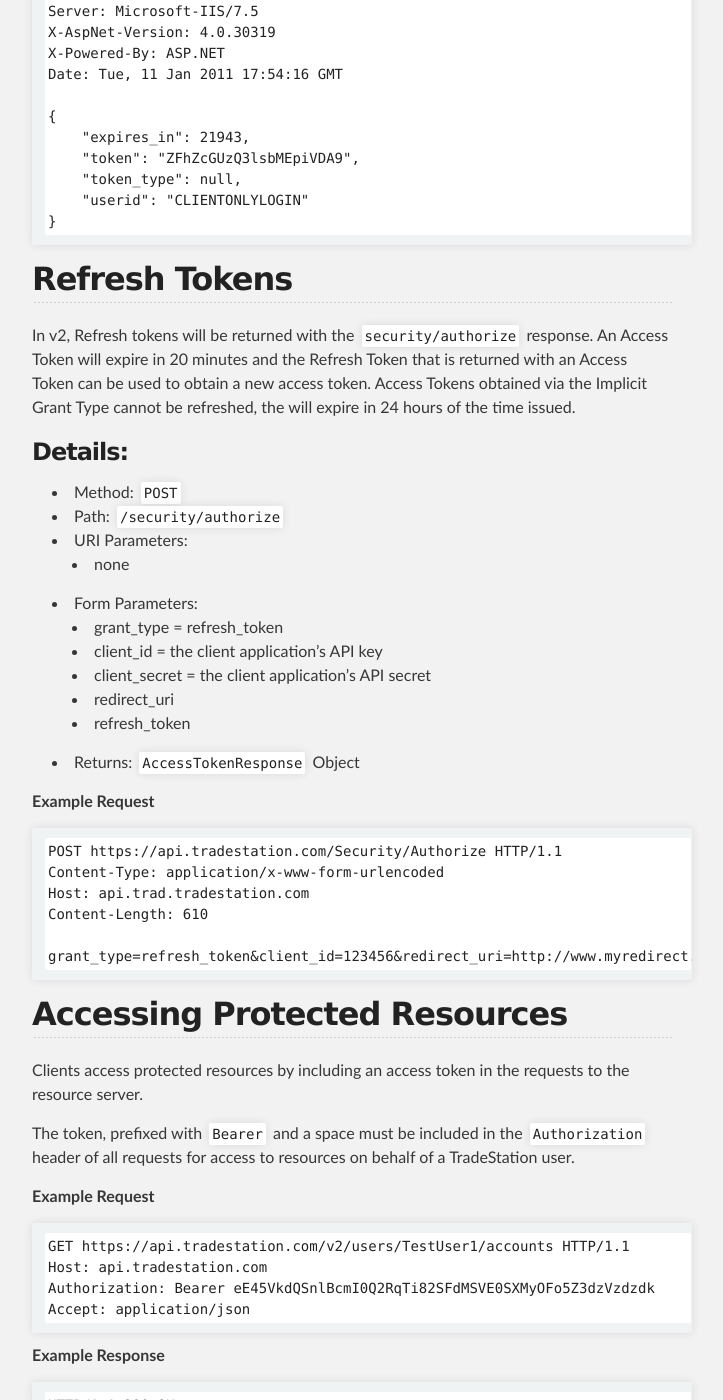
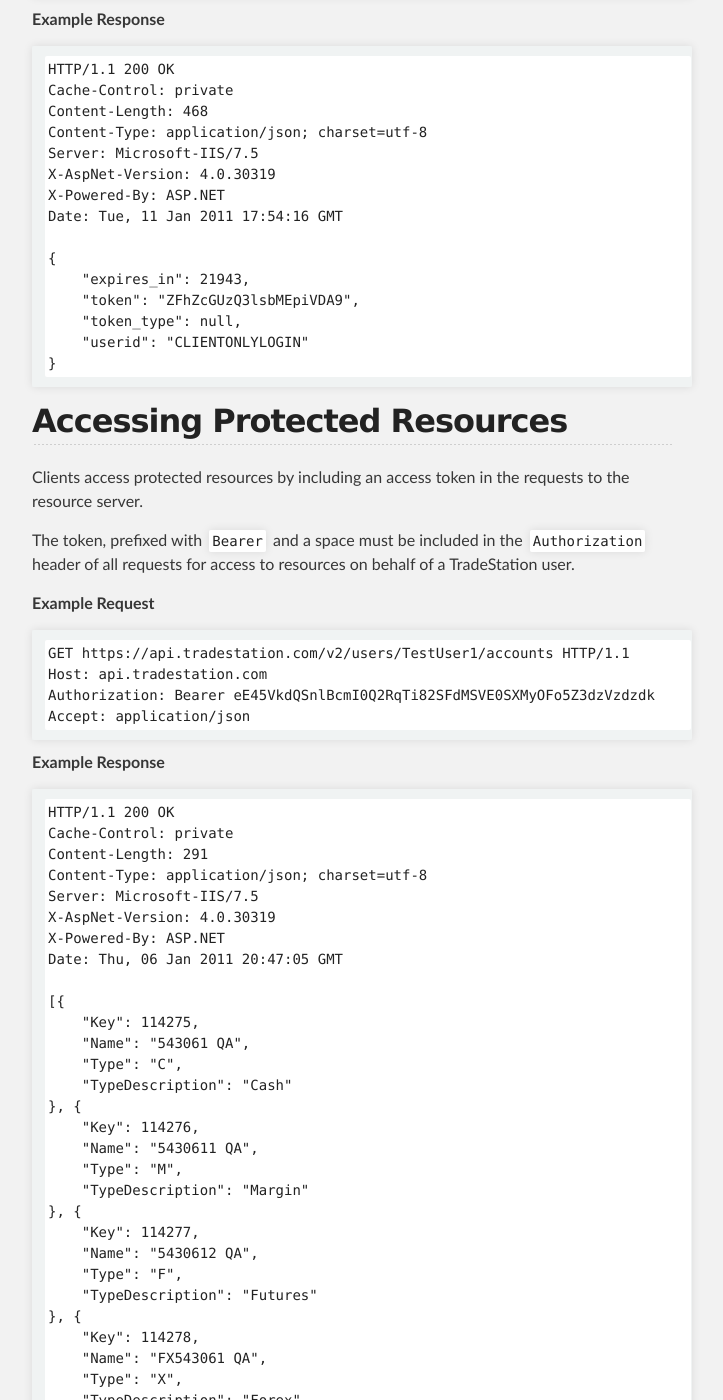
Before and after one commit to tradestation/webapi-docs, a Jekyll site: the page built from en/getting-started/security-overview.md, in a window 1280 px wide and 1400 px high, scrolled down 6745 px. Shown: the whole window, without its empty margins (288-1011 px from the left). Built offline with Jekyll 4.4.1, drawn with Linux system fonts in a browser that asks for light colours; some of the changed text lies outside the part shown.

Commit message:
Adds more documentation pages to Getting Started and Security sections

```diff
--- a/_includes/navbar-gen.html
+++ b/_includes/navbar-gen.html
@@ -1,15 +1,47 @@
 <!-- NAVBAR -->
-<div class="navbar">
+<nav>
+    <ul>
 {% assign categories = site.pages | map: 'to_liquid' | map: 'category' %}
 {% assign usedCategories = '' %}
 {% for category in categories %}{% if category %}
     {% capture categoryToCheck %},{{category}},{% endcapture %}
     {% unless usedCategories contains categoryToCheck %}
-    <h3 style="color: red; text-transform: capitalize;">{{ category | replace: '-', ' ' }}</h3>
-        {% for doc in site.pages %}{% if doc.category == category %}
-    <a href="{{ doc.url }}">{{ doc.title }}</a>
-        {% endif %}{% endfor %}
+        <li style="color: red; text-transform: capitalize;">
+        {% for doc in site.pages %}
+            {% capture title %}{{ doc.title | upcase }}{% endcapture %}
+            {% capture cat %}{{ category | replace: '-', ' ' | upcase }}{% endcapture %}
+            {% if title == cat %}<a href="{{ site.baseurl }}/en/{{ category }}/">{% endif %}
+        {% endfor %}
+            {{ category | replace: '-', ' ' }}
+        {% for doc in site.pages %}
+            {% capture title %}{{ doc.title | upcase }}{% endcapture %}
+            {% capture cat %}{{ category | replace: '-', ' ' | upcase }}{% endcapture %}
+            {% if title == cat %}</a>{% endif %}
+        {% endfor %}
+            <ul>
+        {% for weight in (1..10) %}
+            {% for doc in site.pages %}
+                {% if doc.category == category and doc.weight == weight %}
+                <li><a href="{{ site.baseurl }}{{ doc.url }}">{{ doc.title }}</a></li>
+                {% endif %}
+            {% endfor %}
+        {% endfor %}
+        {% for doc in site.pages %}
+            {% if doc.category == category %}
+                {% capture title %}{{ doc.title | upcase }}{% endcapture %}
+                {% capture cat %}{{ category | replace: '-', ' ' | upcase }}{% endcapture %}
+                {% if title == cat %}
+                {% else %}
+                    {% unless doc.weight %}
+                <li><a href="{{ site.baseurl }}{{ doc.url }}">{{ doc.title }}</a></li>
+                    {% endunless %}
+                {% endif %}
+            {% endif %}
+        {% endfor %}
         {% capture usedCategories %}{{ usedCategories }}{{ categoryToCheck }}{% endcapture %}
+            </ul>
+        </li>
     {% endunless %}
 {% endif %}{% endfor %}
-</div>
+    </ul>
+</nav>
--- a/_layouts/en.html
+++ b/_layouts/en.html
@@ -1,5 +1,5 @@
 {% include head.html %}
-{% include navbar.html %}
+{% include navbar-gen.html %}
         <!-- MAIN CONTENT -->
         <div id="main_content_wrap" class="outer">
             <section id="main_content" class="inner">
--- a/en/getting-started/security-overview.md
+++ b/en/getting-started/security-overview.md
@@ -275,33 +276,6 @@
         "userid": "CLIENTONLYLOGIN"
     }
 
-## Refresh Tokens
-
-In v2, Refresh tokens will be returned with the `security/authorize` response. An Access Token will expire in 20 minutes and the Refresh Token that is returned with an Access Token can be used to obtain a new access token. Access Tokens obtained via the Implicit Grant Type cannot be refreshed, the will expire in 24 hours of the time issued.
-
-### Details:
-
-* Method: `POST`
-* Path: `/security/authorize`
-* URI Parameters:
-  * none
-* Form Parameters:
-  * grant_type = refresh_token
-  * client_id = the client application's API key
-  * client_secret = the client application's API secret
-  * redirect_uri
-  * refresh_token
-* Returns: `AccessTokenResponse` Object
-
-**Example Request**
-
-    POST https://api.tradestation.com/Security/Authorize HTTP/1.1
-    Content-Type: application/x-www-form-urlencoded
-    Host: api.trad.tradestation.com
-    Content-Length: 610
-
-    grant_type=refresh_token&client_id=123456&redirect_uri=http://www.myredirect.com&client_secret=789456&refresh_token=1234myRefreshToken56789
-
 ## Accessing Protected Resources
 
 Clients access protected resources by including an access token in the requests to the resource server.
```
Also changed, not shown: other parts of en/getting-started/security-overview.md (+1 -0 lines), en/getting-started/error-handling.md (+42 -0 lines), en/getting-started/jsonp.md (+29 -0 lines), en/getting-started/overview.md (+1 -0 lines), en/getting-started/response-formats.md (+50 -0 lines), en/security.md (added, +8 -0 lines), en/security/authorize.md (+82 -0 lines).
